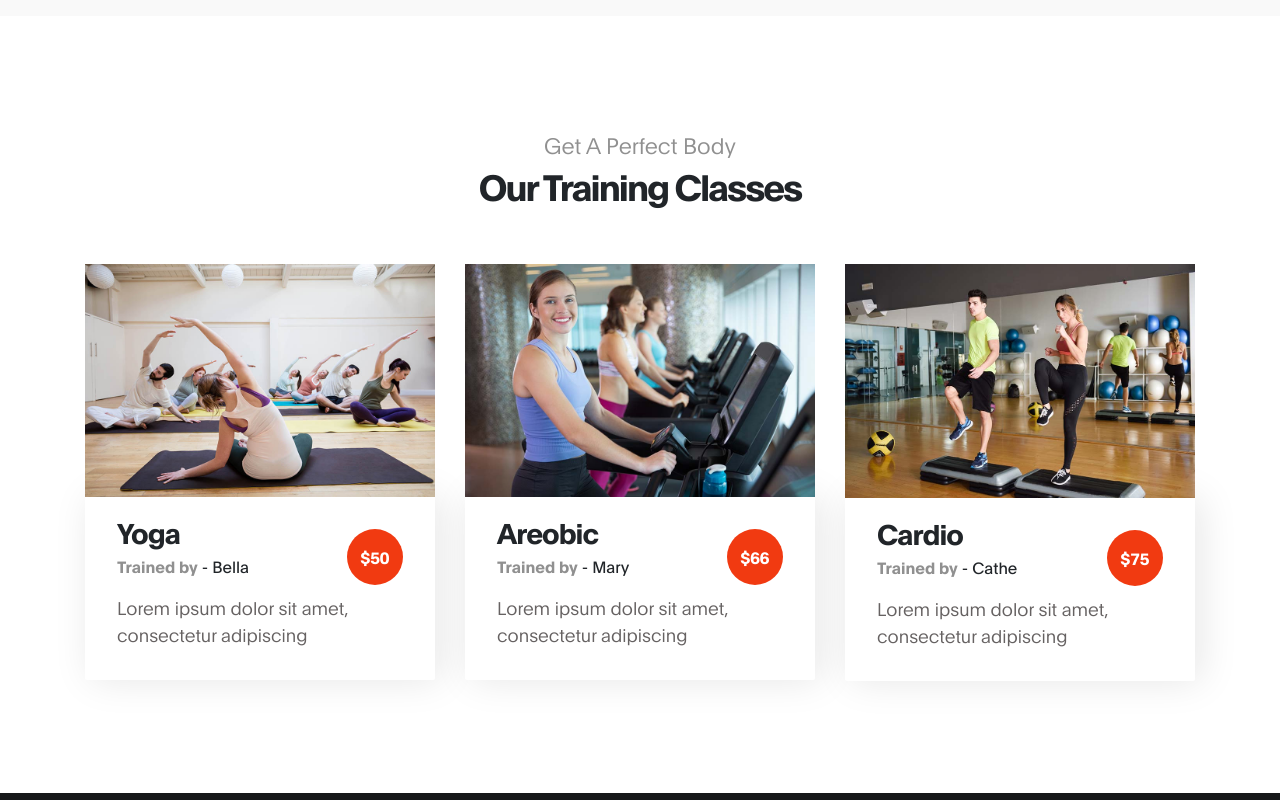
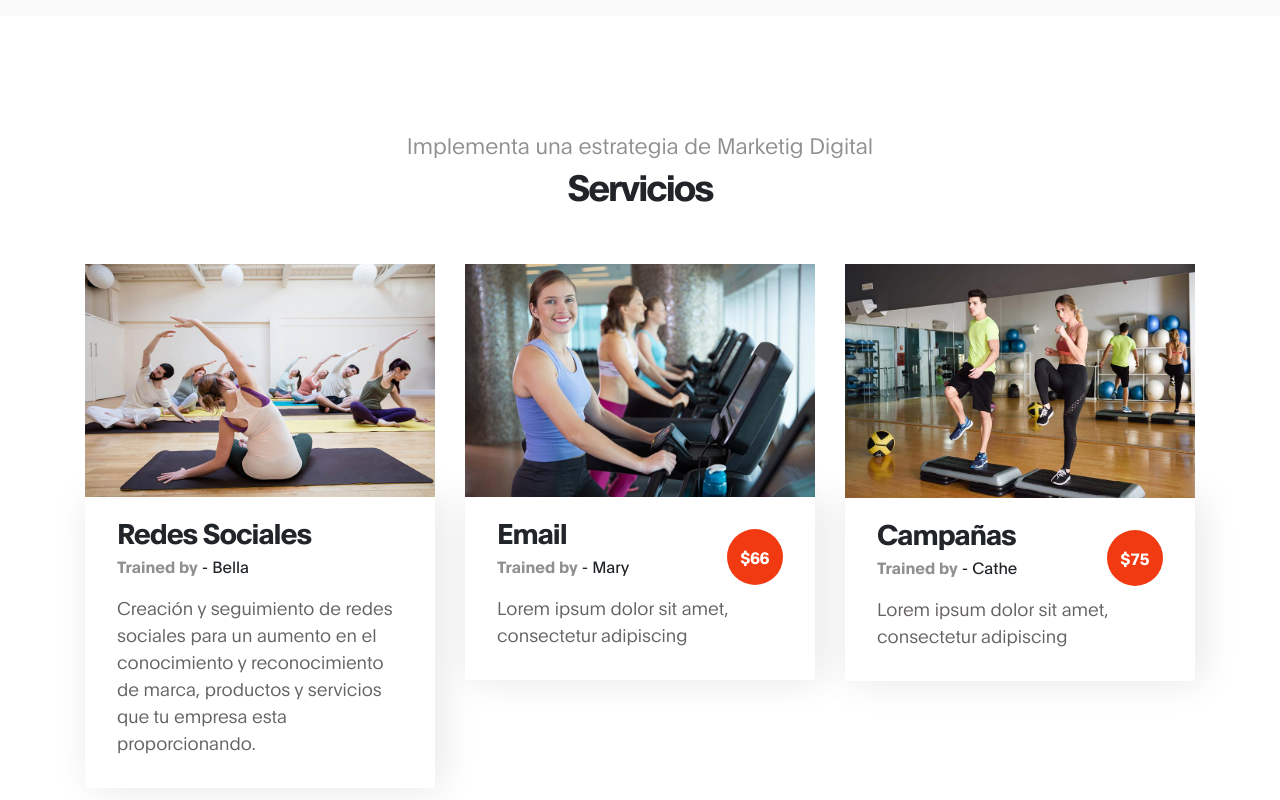
Before and after one commit to JoseIsaac/MarketingDigital, a plain HTML site: page index.html in a window 1280 px wide. Shown: the part 1940-2740 px from the top of the page. Drawn offline with Linux system fonts and the light colour scheme.

Commit message:
Update index.html

```diff
--- a/index.html
+++ b/index.html
@@ -149,7 +149,7 @@ Jose Isaac Garcia 19-11-2021
             <div class="row">
 
                 <div class="mt-lg-5 mb-lg-0 mb-4 col-lg-5 col-md-10 mx-auto col-12">
-                    <h2 class="mb-4" data-aos="fade-up" data-aos-delay="300">Hola!, Nosostros somos Grupo GARI</h2>
+                    <h2 class="mb-4" data-aos="fade-up" data-aos-delay="300">Hola! Nosostros somos Grupo GARI</h2>
 
                     <p data-aos="fade-up" data-aos-delay="400">Somos una empresa dedicada a la administración y creación
                         de Marketig Digital, enfocados en aumentar las ventas de tus productos o servicios y
@@ -189,9 +189,9 @@ Jose Isaac Garcia 19-11-2021
             <div class="row">
 
                 <div class="col-lg-12 col-12 text-center mb-5">
-                    <h6 data-aos="fade-up">Get A Perfect Body</h6>
+                    <h6 data-aos="fade-up">Implementa una estrategia de Marketig Digital</h6>
 
-                    <h2 data-aos="fade-up" data-aos-delay="200">Our Training Classes</h2>
+                    <h2 data-aos="fade-up" data-aos-delay="200">Servicios</h2>
                 </div>
 
                 <div class="col-lg-4 col-md-6 col-12" data-aos="fade-up" data-aos-delay="400">
@@ -199,13 +199,11 @@ Jose Isaac Garcia 19-11-2021
                         <img src="images/class/yoga-class.jpg" class="img-fluid" alt="Class">
 
                         <div class="class-info">
-                            <h3 class="mb-1">Yoga</h3>
+                            <h3 class="mb-1">Redes Sociales</h3>
 
                             <span><strong>Trained by</strong> - Bella</span>
 
-                            <span class="class-price">$50</span>
-
-                            <p class="mt-3">Lorem ipsum dolor sit amet, consectetur adipiscing</p>
+                            <p class="mt-3">Creación y seguimiento de redes sociales para un aumento en el conocimiento y reconocimiento de marca, productos y servicios que tu empresa esta proporcionando.</p>
                         </div>
                     </div>
                 </div>
@@ -215,7 +213,7 @@ Jose Isaac Garcia 19-11-2021
                         <img src="images/class/crossfit-class.jpg" class="img-fluid" alt="Class">
 
                         <div class="class-info">
-                            <h3 class="mb-1">Areobic</h3>
+                            <h3 class="mb-1">Email</h3>
 
                             <span><strong>Trained by</strong> - Mary</span>
 
@@ -231,7 +229,7 @@ Jose Isaac Garcia 19-11-2021
                         <img src="images/class/cardio-class.jpg" class="img-fluid" alt="Class">
 
                         <div class="class-info">
-                            <h3 class="mb-1">Cardio</h3>
+                            <h3 class="mb-1">Campañas</h3>
 
                             <span><strong>Trained by</strong> - Cathe</span>
 
```
